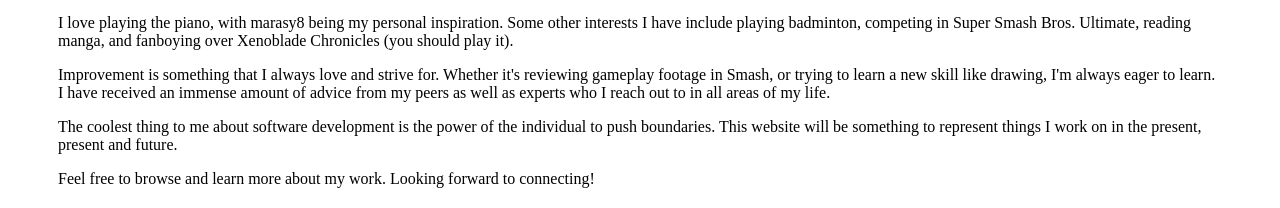
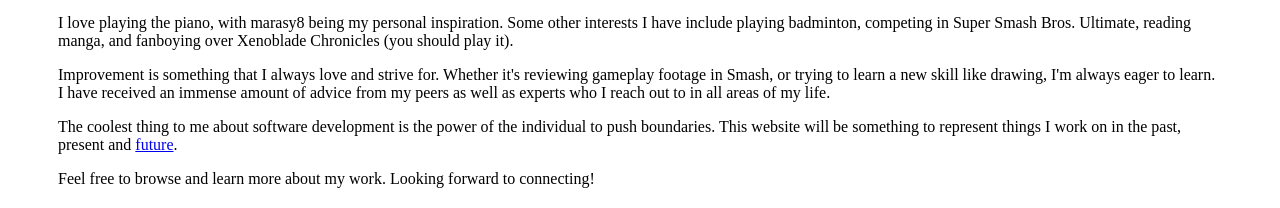
Before and after one commit to Marasy8/portfolio-website, a React (Create React App) app: page / in a window 1280 px wide. Shown: the part 1083-1291 px from the top of the page. Built offline with nearby package versions, Linux system fonts and the light colour scheme.

Commit message:
fixed wording, added hyperlink

```diff
--- a/src/App.js
+++ b/src/App.js
@@ -34,7 +34,7 @@
             I have received an immense amount of advice from my peers as well as experts who I reach out to in all areas of my life.
           </p>
           <p>
-            The coolest thing to me about software development is the power of the individual to push boundaries. This website will be something to represent things I work on in the present, present and future.
+            The coolest thing to me about software development is the power of the individual to push boundaries. This website will be something to represent things I work on in the past, present and <a href = "https://www.youtube.com/watch?v=6AFrKrwfdr8">future</a>.
           </p>
           <p>
             Feel free to browse and learn more about my work. Looking forward to connecting!
```
